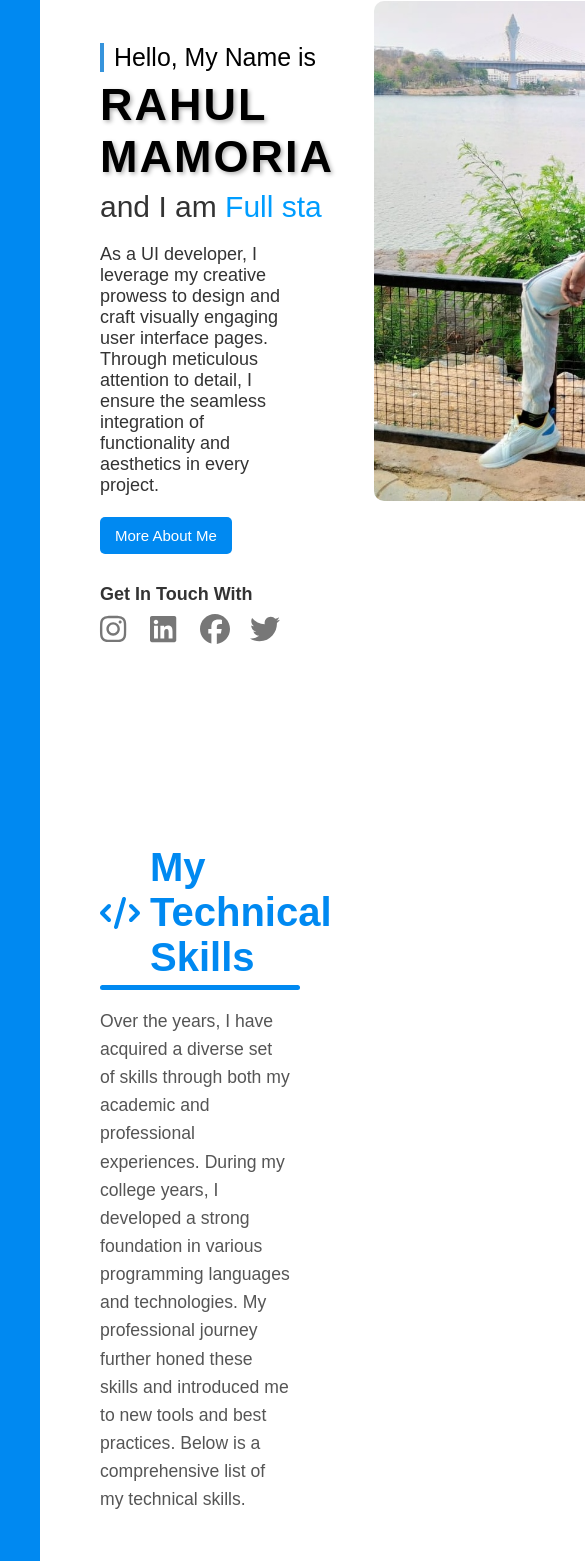
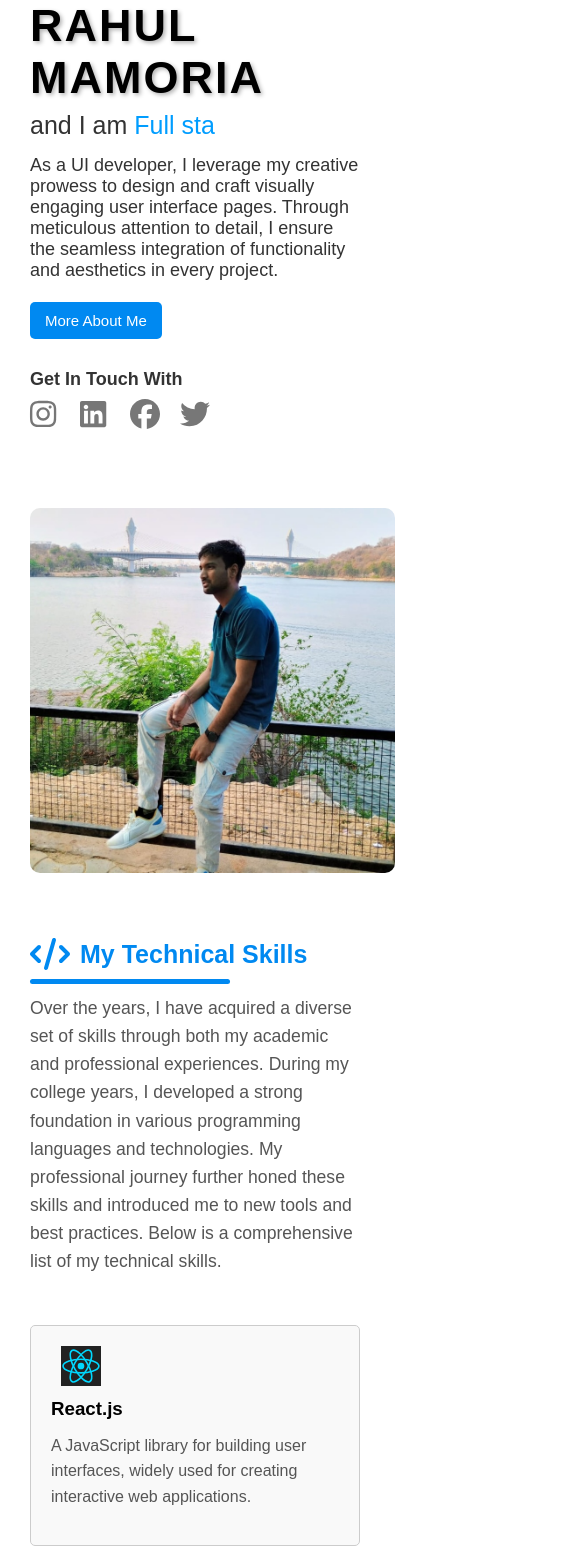
Before and after one commit to rahulmamoria30/rahul-mamoria, a Next.js app: page / in a window 390 px wide. Shown: the part 157-1718 px from the top of the page, 585 px wide, since content can reach past the window. Built offline with nearby package versions, Linux system fonts and the light colour scheme.

Commit message:
Making it responsive

```diff
--- a/components/Experience/Experience.js
+++ b/components/Experience/Experience.js
@@ -8,7 +8,7 @@ export default function Experience() {
     <section className={styles.experienceSection}>
       <h1 className="heading">
         <FontAwesomeIcon icon={faBriefcase} className={styles.icon} />
-        Work Experience and Internships
+        Work Experiences
       </h1>
 
       <div className={styles.experienceContainer}>
--- a/components/Experience/experience.module.css
+++ b/components/Experience/experience.module.css
@@ -30,6 +30,7 @@
     display: flex;
     justify-content: start; /* Adjust as needed */
     align-items: flex-start;
+    flex-wrap: wrap;
     margin-bottom: 50px;
     gap: 60px;
     position: relative; /* Ensure position relative for pseudo-element */
@@ -153,3 +154,14 @@
   height: 40px;
   width: 40px;
 }
+
+
+@media screen and (max-width: 425px) {
+.experienceSection{
+  padding: 20px 30px;
+}
+.icon {
+  height: 25px;
+  width: 25px;
+}
+}
--- a/components/Footer/Footer.module.css
+++ b/components/Footer/Footer.module.css
@@ -87,3 +87,10 @@ font-size: 40px;
 .footer_navlinks:hover{
   color: rgb(54, 148, 220);
 }
+
+@media screen and (max-width: 425px) {
+
+  .footer_logo{
+    display: none;
+  }
+}
--- a/components/Header/main-header.js
+++ b/components/Header/main-header.js
@@ -89,12 +89,15 @@ export default function MainHeader() {
 
          </li>
         </ul>
-      </div>
-
+        <div>
       <button className={style.btn_cv}>
       {/* <Link href="/checkout-cv"  className={style.cv} > Checkout CV</Link> */}
         <Link href="https://drive.google.com/file/d/1UfwiHdS_JtouHnGfiGwddse2G8FJcut2/view?usp=sharing" className={style.cv} target="_blank">Checkout CV</Link>
       </button>
+
+        </div>
+      </div>
+
     </header>
   );
 }
--- a/components/Header/main-header.module.css
+++ b/components/Header/main-header.module.css
@@ -22,7 +22,12 @@
   cursor: pointer;
 }
 
-
+.navigation{
+  display: flex;
+  align-items: center;
+  justify-content: center;
+  gap: 40px;
+}
 .navigation_items {
   display: flex;
   gap: 30px;
@@ -34,7 +39,6 @@
 
 .navigation_items li{
   list-style: none;
-
 
 }
 .navigation_item {
@@ -74,3 +78,17 @@
 .btn_cv:hover {
   background-color: #5599e3;
 }
+
+@media screen and  (max-width:425px) {
+
+  .header {
+    padding: 10px 20px;
+}
+  .navigation{
+    display: none;
+  }
+  .logo {
+    width: 125px;
+    height: 40px;
+  }
+}
--- a/components/Home/Home.module.css
+++ b/components/Home/Home.module.css
@@ -1,6 +1,7 @@
 .home_page {
   display: flex;
   justify-content: space-between;
+  flex-wrap: wrap;
   font-size: 30px;
   gap: 40px;
   margin: 50px 100px;
@@ -10,6 +11,7 @@
 .home_page_left{
     display: flex;
     flex-direction: column;
+
 }
 .welcome{
    margin-bottom: -30px;
@@ -133,3 +135,37 @@
       animation: slideOut 1s backwards;
 
   }
+
+
+
+
+@media screen and  (max-width:425px) {
+.home_page{
+  margin: 10px 30px;
+}
+.home_page_left{
+  margin-bottom: 10px;
+
+}
+.my_name{
+  font-size: 25px;
+}
+.my_description{
+  padding-right: 0px;
+  word-wrap: normal;
+
+}
+.right_images{
+
+  height: 365px;
+  width: 365px;
+}
+
+.home_page_left{
+  animation: none
+}
+.home_page_right {
+  animation: none
+
+}
+}
--- a/components/Skills/Skills.module.css
+++ b/components/Skills/Skills.module.css
@@ -35,7 +35,6 @@
   align-items: center;
   gap: 40px;
   padding: 20px;
-
   border: 1px solid #ccc;
   border-radius: 5px;
   background-color: #f9f9f9;
@@ -45,7 +44,9 @@
   animation: fadeIn 0.5s ease-in-out forwards;
   animation-delay: calc(0.5s * var(--animation-order));
 }
-
+.description{
+  padding: 0;
+}
 .skill_box:hover {
   box-shadow: 0px 0px 10px rgba(17, 145, 244, 0.3);
   transition: all 0.3s ease;
@@ -68,8 +69,7 @@
 }
 
 .skill_box p {
- margin-top: -10px;
-
+  margin-top: -10px;
 }
 
 .skill_box h3 a:hover {
@@ -79,3 +79,27 @@
 .skill_box h3 {
   margin-top: 0;
 }
+
+@media screen and (max-width: 425px) {
+  .my_skills {
+    margin: 12px 30px;
+  }
+  .heading {
+    font-size: 20px;
+  }
+  .icon {
+    font-size: 25px;
+  }
+  .skill_box {
+    flex-wrap: wrap;
+    max-width: 100%;
+    padding: 20px;
+    gap: 0px;
+  }
+  .description {
+  margin-top: -100px;
+  }
+  .skill_image{
+    margin-bottom: 0px;
+  }
+}
--- a/components/Skills/skills.js
+++ b/components/Skills/skills.js
@@ -7,7 +7,7 @@ export default function Skills() {
     <section className={style.skills_section}>
       {skillsData.map((skill, index) => (
         <div key={index} className={style.skill_box} style={{ '--animation-order': index }}>
-        <div>
+        <div className={style.skill_image}>
           <Image src={skill.image} alt={skill.skillName} height={40} width={60} />
           <h3><a href={skill.link} target='_blank' rel="noopener noreferrer">{skill.skillName}</a></h3>
         </div>
--- a/styles/globals.css
+++ b/styles/globals.css
@@ -58,3 +58,15 @@ body::before {
 .active {
   background-color: #1890ff; /* Active dot color */
 }
+
+
+@media screen and  (max-width:425px) {
+  body::before {
+   display: none;
+
+  }
+  .heading{
+    font-size: 25px;
+  }
+
+}
```
